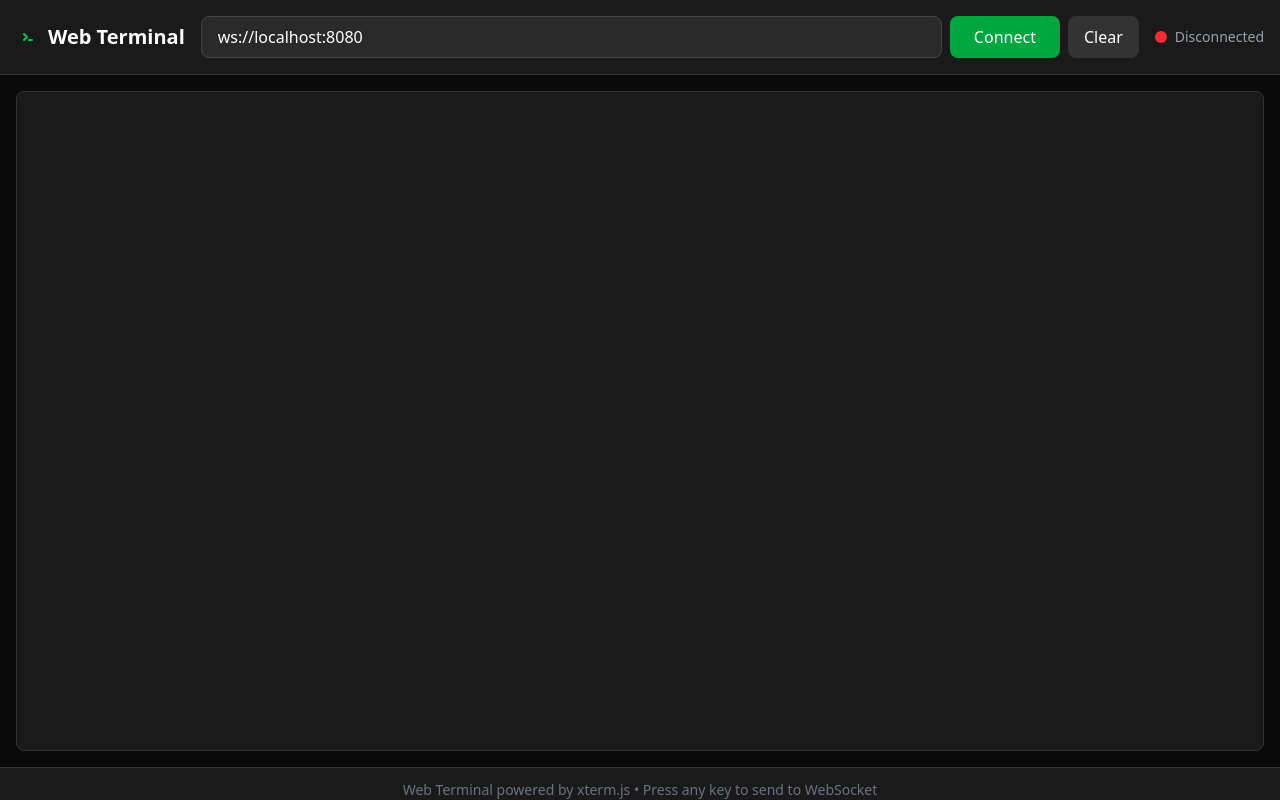
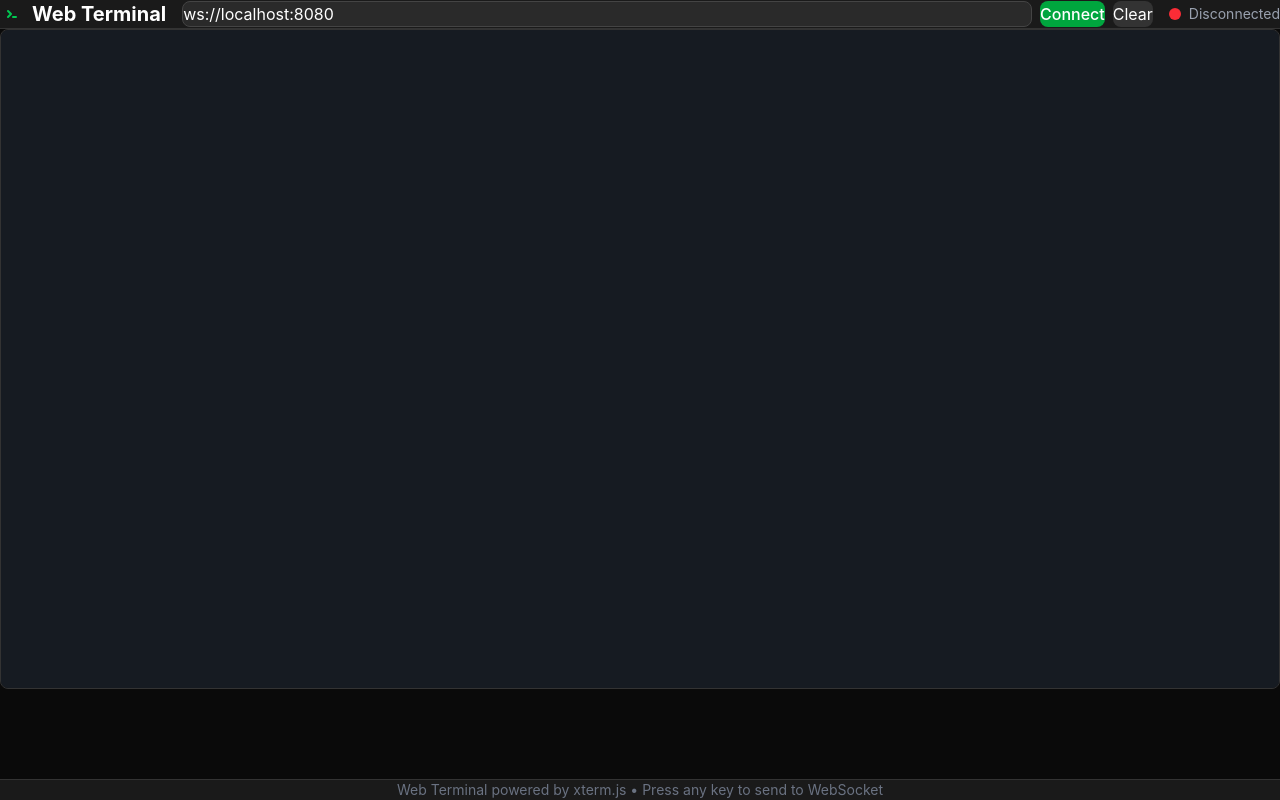
Before and after one commit to lbbniu/xterm-online, a Next.js app: page / in a window 1280 px wide. Built offline with nearby package versions, Linux system fonts and the light colour scheme.

Commit message:
feat: 添加 Cyber Terminal 设计系统

```diff
--- a/app/globals.css
+++ b/app/globals.css
@@ -1,8 +1,77 @@
 @import "tailwindcss";
 
+/* ============================================
+   XTERM ONLINE - Design System
+   Theme: Cyber Terminal / Tech Minimal
+   ============================================ */
+
 :root {
-  --background: #0a0a0a;
-  --foreground: #e5e5e5;
+  /* Background Scale */
+  --bg-primary: #0d1117;
+  --bg-secondary: #161b22;
+  --bg-tertiary: #21262d;
+  --bg-elevated: #30363d;
+
+  /* Accent Colors */
+  --accent-cyan: #00d4ff;
+  --accent-cyan-glow: rgba(0, 212, 255, 0.3);
+  --accent-green: #3fb950;
+  --accent-green-glow: rgba(63, 185, 80, 0.3);
+  --accent-red: #f85149;
+  --accent-red-glow: rgba(248, 81, 73, 0.3);
+  --accent-yellow: #d29922;
+  --accent-purple: #a371f7;
+
+  /* Text Colors */
+  --text-primary: #e6edf3;
+  --text-secondary: #8b949e;
+  --text-muted: #6e7681;
+  --text-disabled: #484f58;
+
+  /* Border Colors */
+  --border-default: #30363d;
+  --border-active: #00d4ff;
+  --border-error: #f85149;
+
+  /* Spacing Scale */
+  --space-xs: 4px;
+  --space-sm: 8px;
+  --space-md: 12px;
+  --space-lg: 16px;
+  --space-xl: 24px;
+  --space-2xl: 32px;
+  --space-3xl: 48px;
+
+  /* Typography */
+  --font-mono: 'JetBrains Mono', 'Fira Code', 'SF Mono', Menlo, Monaco, 'Courier New', monospace;
+  --font-sans: 'Inter', -apple-system, BlinkMacSystemFont, 'Segoe UI', Roboto, sans-serif;
+
+  /* Border Radius */
+  --radius-sm: 4px;
+  --radius-md: 6px;
+  --radius-lg: 8px;
+  --radius-xl: 12px;
+
+  /* Shadows */
+  --shadow-sm: 0 1px 2px rgba(0, 0, 0, 0.3);
+  --shadow-md: 0 4px 6px rgba(0, 0, 0, 0.4);
+  --shadow-glow-cyan: 0 0 20px var(--accent-cyan-glow);
+  --shadow-glow-green: 0 0 20px var(--accent-green-glow);
+
+  /* Transitions */
+  --transition-fast: 150ms ease;
+  --transition-normal: 250ms ease;
+  --transition-slow: 350ms ease;
+}
+
+/* ============================================
+   Base Styles
+   ============================================ */
+
+* {
+  box-sizing: border-box;
+  margin: 0;
+  padding: 0;
 }
 
 html,
@@ -10,37 +79,379 @@ body {
   max-width: 100vw;
   overflow-x: hidden;
   height: 100%;
+  font-family: var(--font-sans);
 }
 
 body {
-  background: var(--background);
-  color: var(--foreground);
+  background: var(--bg-primary);
+  color: var(--text-primary);
+  line-height: 1.5;
+  -webkit-font-smoothing: antialiased;
+  -moz-osx-font-smoothing: grayscale;
 }
 
+/* ============================================
+   XTerm Customization
+   ============================================ */
+
 .xterm {
-  padding: 10px;
+  padding: 0;
+  height: 100%;
 }
 
 .xterm-viewport {
-  background-color: #1a1a1a !important;
-  border-radius: 8px;
+  background-color: var(--bg-secondary) !important;
+  border-radius: 0 !important;
 }
 
-/* Custom scrollbar */
+.xterm-screen {
+  font-family: var(--font-mono) !important;
+}
+
+/* Custom Scrollbar */
 .xterm-viewport::-webkit-scrollbar {
-  width: 8px;
+  width: 10px;
+  height: 10px;
 }
 
 .xterm-viewport::-webkit-scrollbar-track {
-  background: #1a1a1a;
-  border-radius: 0 8px 8px 0;
+  background: var(--bg-secondary);
 }
 
 .xterm-viewport::-webkit-scrollbar-thumb {
-  background: #444;
-  border-radius: 4px;
+  background: var(--bg-elevated);
+  border-radius: 5px;
+  border: 2px solid var(--bg-secondary);
 }
 
 .xterm-viewport::-webkit-scrollbar-thumb:hover {
-  background: #555;
+  background: var(--text-muted);
 }
+
+.xterm-viewport::-webkit-scrollbar-corner {
+  background: var(--bg-secondary);
+}
+
+/* ============================================
+   Animation Keyframes
+   ============================================ */
+
+@keyframes pulse-glow {
+  0%, 100% {
+    box-shadow: 0 0 5px var(--accent-cyan-glow);
+  }
+  50% {
+    box-shadow: 0 0 20px var(--accent-cyan-glow), 0 0 40px var(--accent-cyan-glow);
+  }
+}
+
+@keyframes slide-in {
+  from {
+    opacity: 0;
+    transform: translateY(-10px);
+  }
+  to {
+    opacity: 1;
+    transform: translateY(0);
+  }
+}
+
+@keyframes fade-in {
+  from {
+    opacity: 0;
+  }
+  to {
+    opacity: 1;
+  }
+}
+
+@keyframes spin {
+  to {
+    transform: rotate(360deg);
+  }
+}
+
+@keyframes blink {
+  0%, 50% {
+    opacity: 1;
+  }
+  51%, 100% {
+    opacity: 0.3;
+  }
+}
+
+.animate-pulse-glow {
+  animation: pulse-glow 2s ease-in-out infinite;
+}
+
+.animate-slide-in {
+  animation: slide-in 0.3s ease-out;
+}
+
+.animate-fade-in {
+  animation: fade-in 0.3s ease-out;
+}
+
+.animate-spin {
+  animation: spin 1s linear infinite;
+}
+
+.animate-blink {
+  animation: blink 1s ease-in-out infinite;
+}
+
+/* ============================================
+   Utility Classes
+   ============================================ */
+
+.glass-panel {
+  background: rgba(22, 27, 34, 0.8);
+  backdrop-filter: blur(10px);
+  border: 1px solid var(--border-default);
+}
+
+.glow-cyan {
+  box-shadow: 0 0 20px var(--accent-cyan-glow);
+}
+
+.glow-green {
+  box-shadow: 0 0 20px var(--accent-green-glow);
+}
+
+.glow-red {
+  box-shadow: 0 0 20px var(--accent-red-glow);
+}
+
+/* Focus Styles */
+.focus-ring:focus {
+  outline: none;
+  box-shadow: 0 0 0 2px var(--bg-primary), 0 0 0 4px var(--accent-cyan);
+}
+
+/* Status Indicators */
+.status-dot {
+  width: 8px;
+  height: 8px;
+  border-radius: 50%;
+  display: inline-block;
+}
+
+.status-dot--connected {
+  background: var(--accent-green);
+  box-shadow: 0 0 8px var(--accent-green);
+}
+
+.status-dot--connecting {
+  background: var(--accent-yellow);
+  animation: blink 1s ease-in-out infinite;
+}
+
+.status-dot--disconnected {
+  background: var(--accent-red);
+}
+
+.status-dot--error {
+  background: var(--accent-red);
+  box-shadow: 0 0 8px var(--accent-red);
+}
+
+/* Button Variants */
+.btn {
+  display: inline-flex;
+  align-items: center;
+  justify-content: center;
+  gap: var(--space-sm);
+  padding: var(--space-sm) var(--space-lg);
+  font-size: 14px;
+  font-weight: 500;
+  border-radius: var(--radius-md);
+  transition: all var(--transition-fast);
+  cursor: pointer;
+  border: 1px solid transparent;
+}
+
+.btn:disabled {
+  opacity: 0.5;
+  cursor: not-allowed;
+}
+
+.btn--primary {
+  background: var(--accent-cyan);
+  color: var(--bg-primary);
+  border-color: var(--accent-cyan);
+}
+
+.btn--primary:hover:not(:disabled) {
+  background: #33ddff;
+  box-shadow: 0 0 20px var(--accent-cyan-glow);
+}
+
+.btn--secondary {
+  background: var(--bg-tertiary);
+  color: var(--text-primary);
+  border-color: var(--border-default);
+}
+
+.btn--secondary:hover:not(:disabled) {
+  background: var(--bg-elevated);
+  border-color: var(--text-muted);
+}
+
+.btn--danger {
+  background: var(--accent-red);
+  color: white;
+  border-color: var(--accent-red);
+}
+
+.btn--danger:hover:not(:disabled) {
+  background: #ff6b6b;
+  box-shadow: 0 0 20px var(--accent-red-glow);
+}
+
+.btn--ghost {
+  background: transparent;
+  color: var(--text-secondary);
+  border-color: transparent;
+}
+
+.btn--ghost:hover:not(:disabled) {
+  color: var(--text-primary);
+  background: var(--bg-tertiary);
+}
+
+/* Input Styles */
+.input {
+  width: 100%;
+  padding: var(--space-sm) var(--space-md);
+  font-size: 14px;
+  font-family: var(--font-mono);
+  background: var(--bg-secondary);
+  border: 1px solid var(--border-default);
+  border-radius: var(--radius-md);
+  color: var(--text-primary);
+  transition: all var(--transition-fast);
+}
+
+.input::placeholder {
+  color: var(--text-muted);
+}
+
+.input:hover:not(:disabled) {
+  border-color: var(--text-muted);
+}
+
+.input:focus {
+  outline: none;
+  border-color: var(--accent-cyan);
+  box-shadow: 0 0 0 1px var(--accent-cyan-glow);
+}
+
+.input:disabled {
+  opacity: 0.6;
+  cursor: not-allowed;
+  background: var(--bg-tertiary);
+}
+
+/* Card Styles */
+.card {
+  background: var(--bg-secondary);
+  border: 1px solid var(--border-default);
+  border-radius: var(--radius-lg);
+  overflow: hidden;
+}
+
+.card__header {
+  padding: var(--space-md) var(--space-lg);
+  border-bottom: 1px solid var(--border-default);
+  background: var(--bg-tertiary);
+}
+
+.card__body {
+  padding: var(--space-lg);
+}
+
+/* Terminal Container */
+.terminal-container {
+  background: var(--bg-secondary);
+  border: 1px solid var(--border-default);
+  border-radius: var(--radius-lg);
+  overflow: hidden;
+  box-shadow: var(--shadow-md);
+}
+
+.terminal-container:focus-within {
+  border-color: var(--accent-cyan);
+  box-shadow: var(--shadow-glow-cyan);
+}
+
+/* Responsive Utilities */
+@media (max-width: 640px) {
+  .hide-mobile {
+    display: none !important;
+  }
+
+  .stack-mobile {
+    flex-direction: column !important;
+  }
+
+  .full-width-mobile {
+    width: 100% !important;
+  }
+}
+
+@media (min-width: 641px) {
+  .hide-desktop {
+    display: none !important;
+  }
+}
+
+/* Loading Skeleton */
+.skeleton {
+  background: linear-gradient(
+    90deg,
+    var(--bg-tertiary) 25%,
+    var(--bg-elevated) 50%,
+    var(--bg-tertiary) 75%
+  );
+  background-size: 200% 100%;
+  animation: shimmer 1.5s infinite;
+  border-radius: var(--radius-sm);
+}
+
+@keyframes shimmer {
+  0% {
+    background-position: 200% 0;
+  }
+  100% {
+    background-position: -200% 0;
+  }
+}
+
+/* Tooltip */
+.tooltip {
+  position: relative;
+}
+
+.tooltip::after {
+  content: attr(data-tooltip);
+  position: absolute;
+  bottom: 100%;
+  left: 50%;
+  transform: translateX(-50%) translateY(-8px);
+  padding: var(--space-xs) var(--space-sm);
+  background: var(--bg-elevated);
+  color: var(--text-primary);
+  font-size: 12px;
+  border-radius: var(--radius-sm);
+  white-space: nowrap;
+  opacity: 0;
+  visibility: hidden;
+  transition: all var(--transition-fast);
+  z-index: 1000;
+}
+
+.tooltip:hover::after {
+  opacity: 1;
+  visibility: visible;
+  transform: translateX(-50%) translateY(-4px);
+}
```
